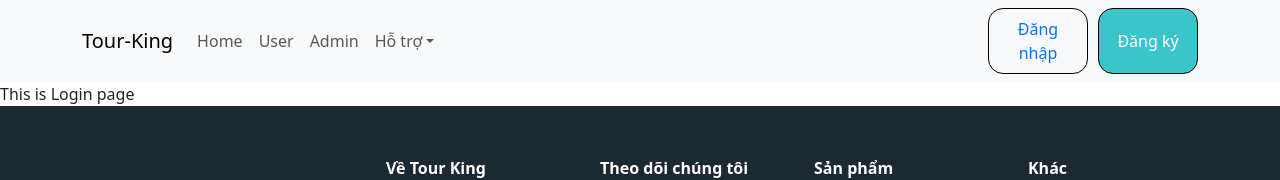
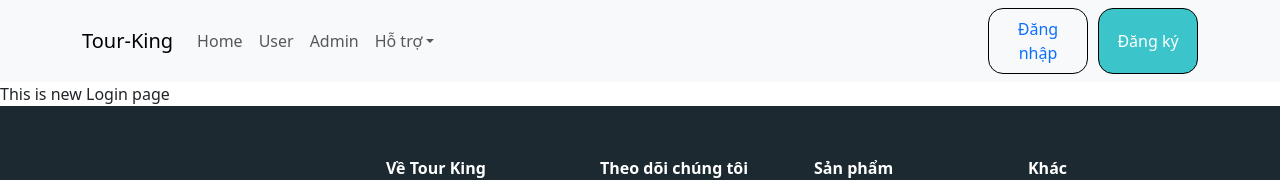
Before and after one commit to DatHuynhCoder/Tour-king-website, a React (Create React App) app: page /login in a window 1280 px wide. Shown: the top 180 px of the page. Built offline with nearby package versions, Linux system fonts and the light colour scheme.

Commit message:
them trang login moi

```diff
--- a/src/pages/Login/Login.jsx
+++ b/src/pages/Login/Login.jsx
@@ -2,6 +2,6 @@ import React from 'react'
 
 export default function Login() {
   return (
-    <div>This is Login page</div>
+    <div>This is new Login page</div>
   )
 }
```
